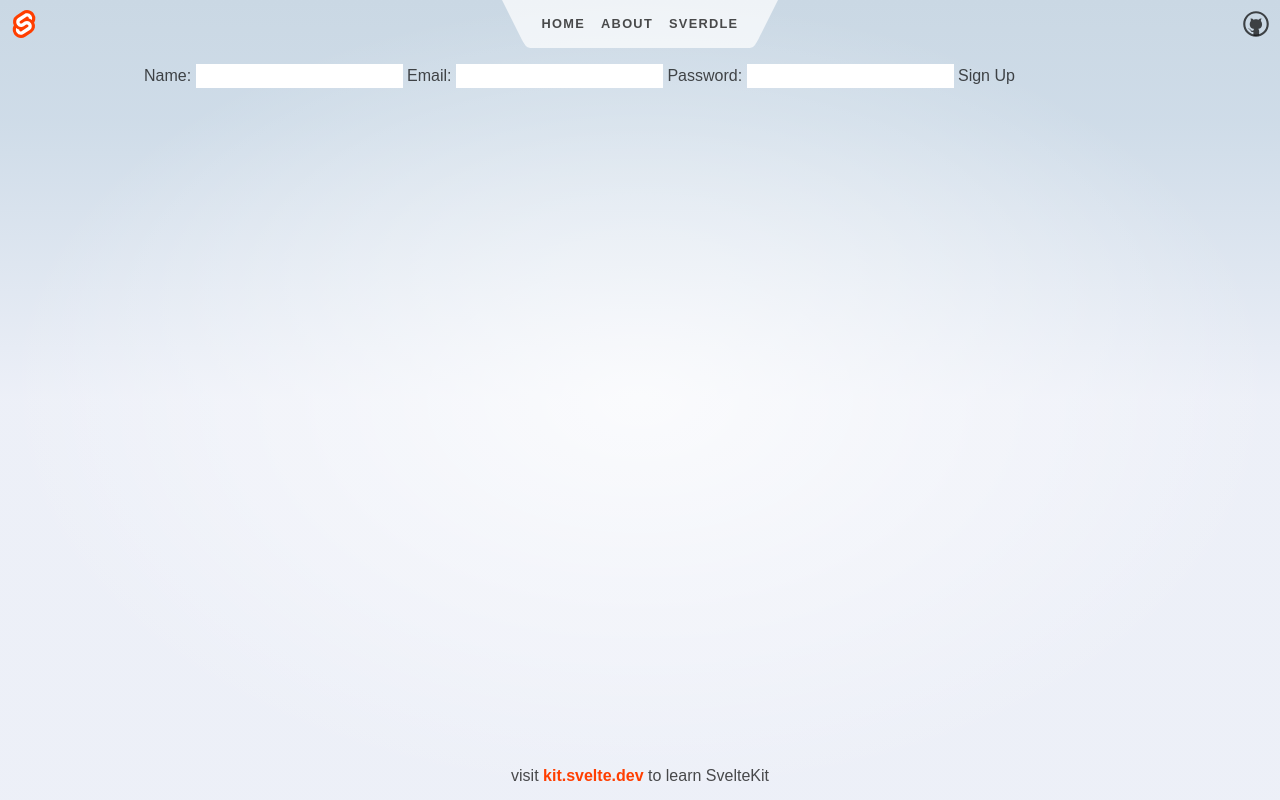
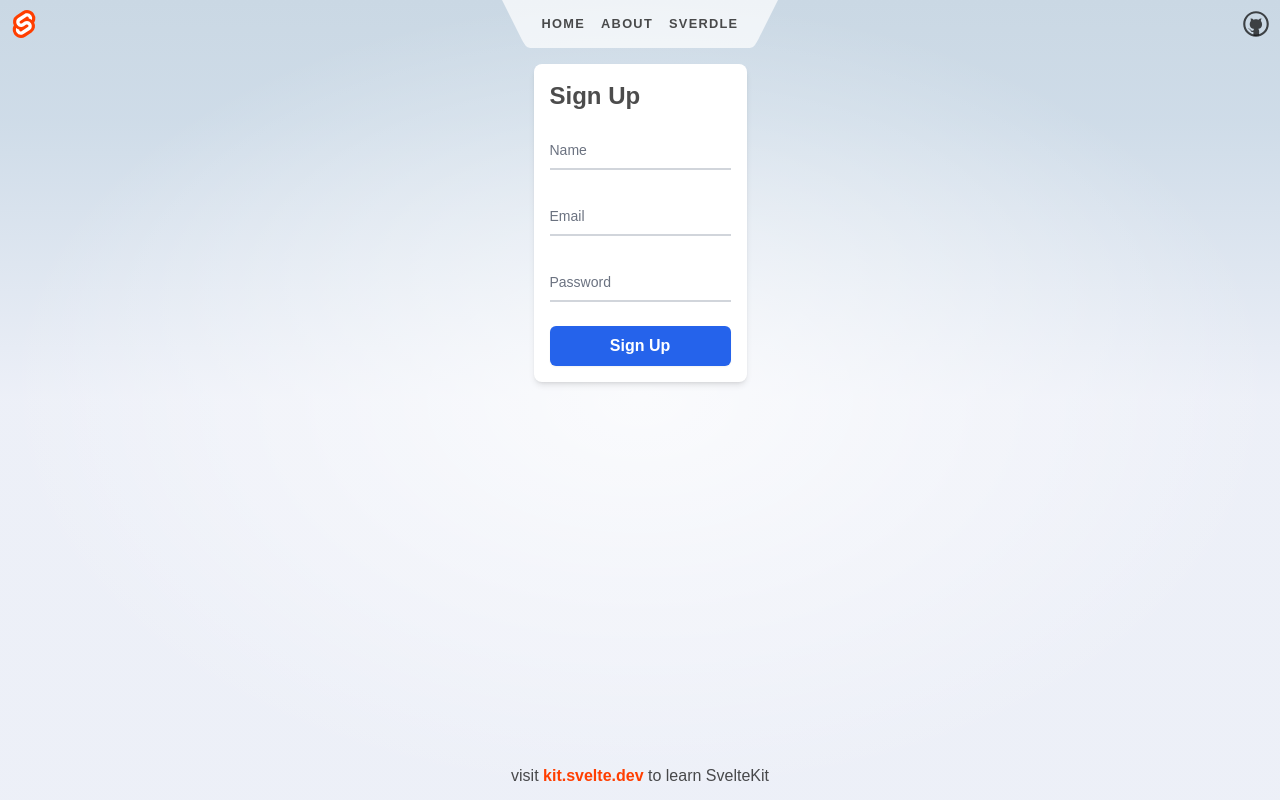
Before and after one commit to Hybrid-Codes/GoKit, a SvelteKit app in the folder Frontend/GoKit/: page /signup in a window 1280 px wide. Built offline with nearby package versions, Linux system fonts and the light colour scheme.

Commit message:
Improve signup page
added animations and validation display for better user feedback

```diff
--- a/Frontend/GoKit/src/routes/signup/+page.svelte
+++ b/Frontend/GoKit/src/routes/signup/+page.svelte
@@ -1,41 +1,94 @@
 <script>
-  import { goto } from '$app/navigation';
     let name = '';
     let email = '';
     let password = '';
+    let errors = { name: '', email: '', password: '' };
+    let successMessage = '';
+    let failMessage = '';
+
+    function validate() {
+      errors = { name: '', email: '', password: '' };
+      if (!name) errors.name = 'Name is required';
+      if (!email) errors.email = 'Email is required';
+      if (!password) errors.password = 'Password is required';
+    }
 
     async function signup() {
-      const response = await fetch('http://localhost:8080/signup', { // Use the SvelteKit endpoint instead of directly calling the Go backend
+      validate();
+      if (Object.values(errors).some(error => error)) return;
+
+      const response = await fetch('http://localhost:8080/signup', {
         method: 'POST',
         headers: {
-              'Content-Type': 'application/json'
+          'Content-Type': 'application/json',
         },
-          body: JSON.stringify({ name, email, password })
+        body: JSON.stringify({ name, email, password }),
       });
 
       if (response.ok) {
-          const data = await response.json();
-          localStorage.setItem('token', data.token); // Save the token in localStorage
-          goto('/'); // Navigate to the home page
+        const { token } = await response.json();
+        localStorage.setItem('token', token);
+        successMessage = 'You have successfully signed up!';
       } else {
-          console.error('SignUp failed', await response.text()); // Log the error message
-          // Handle signup failure (e.g., display an error message to the user)
+        console.error('SignUp failed');
+        failMessage = 'Incorrect username or password.';
       }
     }
   </script>
 
-<form on:submit={signup}>
-  <label>
-      Name:
-      <input type="text" bind:value={name} required />
+  {#if successMessage}
+  <div class="p-4 mb-4 text-sm text-green-700 bg-green-100 rounded-lg" role="alert">
+    {successMessage}
+  </div>
+  {/if}
+
+  <!-- {#if failMessage}
+  <div class="p-4 mb-4 text-sm text-red-700 bg-red-100 rounded-lg" role="alert">
+    {failMessage}
+  </div>
+  {/if} -->
+
+  <form on:submit|preventDefault={signup} class="max-w-md mx-auto p-4 bg-white shadow-md rounded-lg">
+    <h2 class="text-2xl font-bold mb-4">Sign Up</h2>
+
+    <div class="relative z-0 w-full mb-6 group">
+      <input type="text" id="name" name="name" bind:value={name} required
+        class="block py-2.5 px-0 w-full text-sm text-gray-900 bg-transparent border-0 border-b-2 border-gray-300 appearance-none focus:outline-none focus:ring-0 focus:border-blue-600 peer placeholder-transparent" placeholder=" " />
+      <label for="name"
+        class="absolute text-sm text-gray-500 duration-300 transform -translate-y-6 scale-75 top-3 left-0 -z-10 origin-[0] peer-focus:left-0 peer-focus:text-blue-600 peer-placeholder-shown:scale-100 peer-placeholder-shown:translate-y-0 peer-focus:scale-75 peer-focus:-translate-y-6">
+        Name
       </label>
-  <label>
-      Email:
-      <input type="email" bind:value={email} required />
+      {#if errors.name}
+        <p class="text-red-600 text-sm mt-1">{errors.name}</p>
+      {/if}
+    </div>
+
+    <div class="relative z-0 w-full mb-6 group">
+      <input type="email" id="email" name="email" bind:value={email} required
+        class="block py-2.5 px-0 w-full text-sm text-gray-900 bg-transparent border-0 border-b-2 border-gray-300 appearance-none focus:outline-none focus:ring-0 focus:border-blue-600 peer placeholder-transparent" placeholder=" " />
+      <label for="email"
+        class="absolute text-sm text-gray-500 duration-300 transform -translate-y-6 scale-75 top-3 left-0 -z-10 origin-[0] peer-focus:left-0 peer-focus:text-blue-600 peer-placeholder-shown:scale-100 peer-placeholder-shown:translate-y-0 peer-focus:scale-75 peer-focus:-translate-y-6">
+        Email
       </label>
-  <label>
-      Password:
-      <input type="password" bind:value={password} required />
+      {#if errors.email}
+        <p class="text-red-600 text-sm mt-1">{errors.email}</p>
+      {/if}
+    </div>
+
+    <div class="relative z-0 w-full mb-6 group">
+      <input type="password" id="password" name="password" bind:value={password} required
+        class="block py-2.5 px-0 w-full text-sm text-gray-900 bg-transparent border-0 border-b-2 border-gray-300 appearance-none focus:outline-none focus:ring-0 focus:border-blue-600 peer placeholder-transparent" placeholder=" " />
+      <label for="password"
+        class="absolute text-sm text-gray-500 duration-300 transform -translate-y-6 scale-75 top-3 left-0 -z-10 origin-[0] peer-focus:left-0 peer-focus:text-blue-600 peer-placeholder-shown:scale-100 peer-placeholder-shown:translate-y-0 peer-focus:scale-75 peer-focus:-translate-y-6">
+        Password
       </label>
-  <button type="submit">Sign Up</button>
+      {#if errors.password}
+        <p class="text-red-600 text-sm mt-1">{errors.password}</p>
+      {/if}
+    </div>
+
+    <button type="submit"
+      class="w-full px-4 py-2 bg-blue-600 text-white font-semibold rounded-md shadow-sm hover:bg-blue-700 focus:outline-none focus:ring-2 focus:ring-offset-2 focus:ring-blue-500">
+      Sign Up
+    </button>
   </form>
```
Lines whose indentation alone changed are shown as unchanged.
